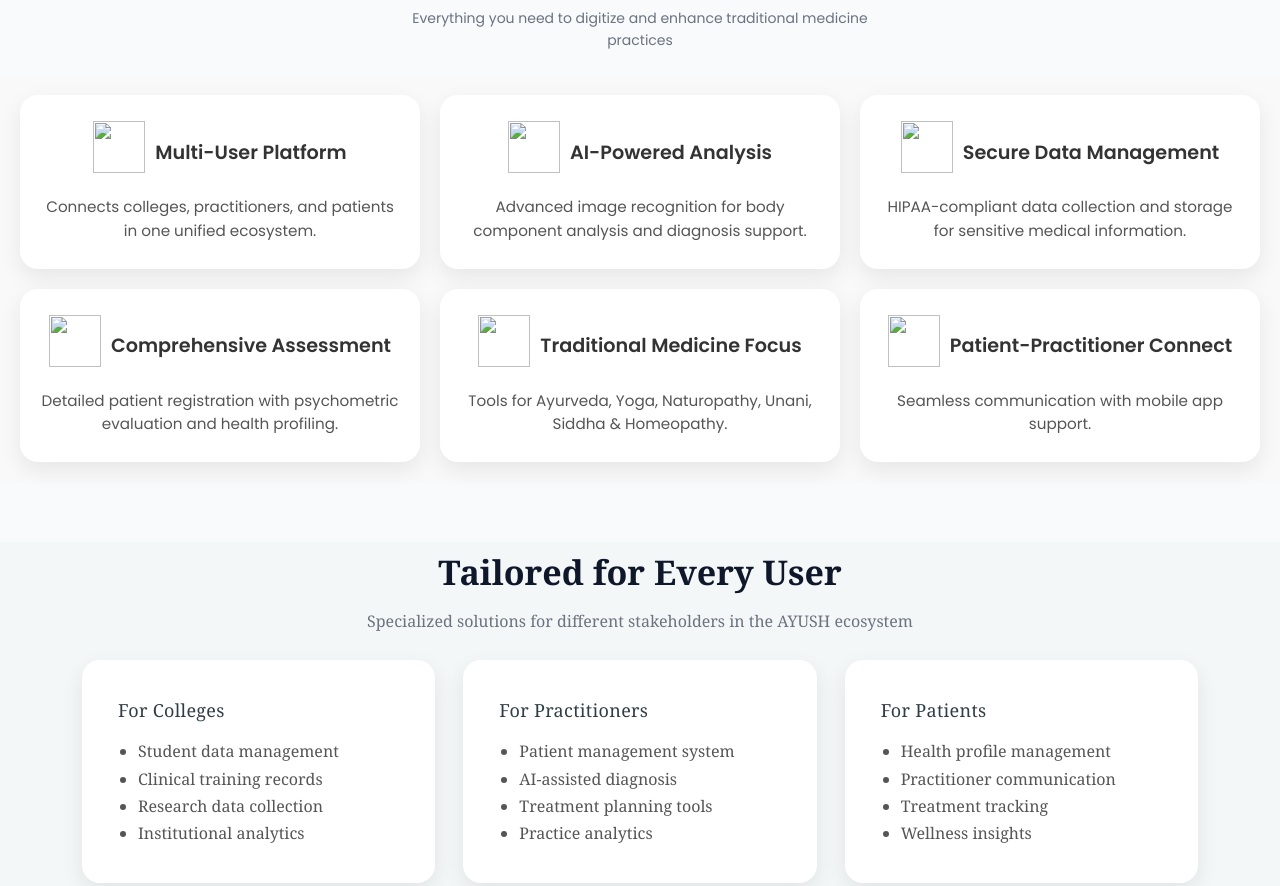
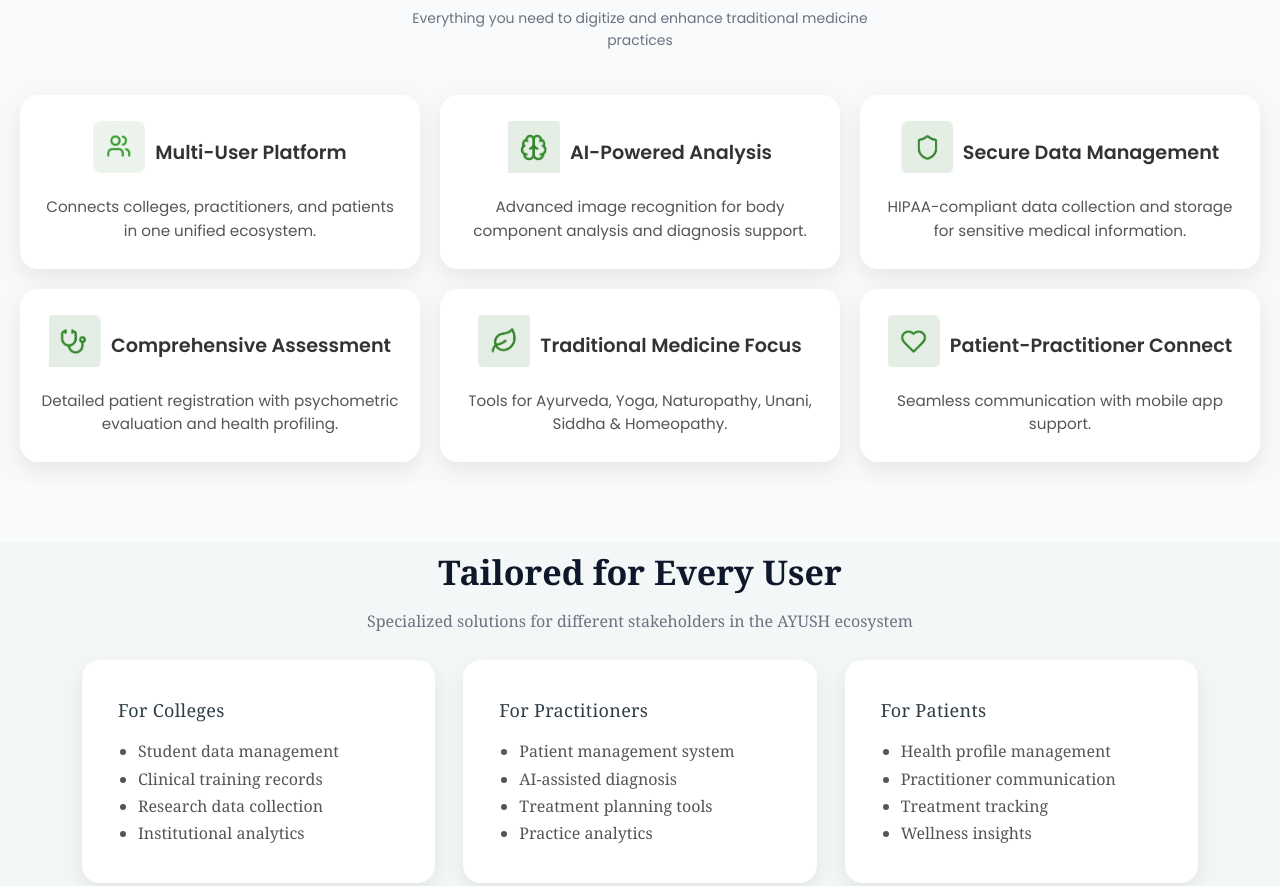
Before and after one commit to Dishagowda01/Dr.-ViKi-Project-, a website: page index.html in a window 1280 px wide. Shown: the part 863-1749 px from the top of the page. Drawn offline with Linux system fonts and the light colour scheme.

Commit message:
Update index.html

```diff
--- a/index.html
+++ b/index.html
@@ -18,7 +18,7 @@
 <!-- ================= NAVBAR ================= -->
 <header class="navbar">
   <div class="container nav-container">
-   <img src="./images/clogo.png" alt="Logo" class="nav-logo">
+   <img src="./clogo.png" alt="Logo" class="nav-logo">
 
 
     <nav class="nav-links">
@@ -87,32 +87,32 @@
 
   <div class="features-grid">
     <div class="feature-card">
-      <h4><img src="./images/person.png" class="feature-icon"> Multi-User Platform</h4>
+      <h4><img src="./person.png" class="feature-icon"> Multi-User Platform</h4>
       <p>Connects colleges, practitioners, and patients in one unified ecosystem.</p>
     </div>
 
     <div class="feature-card">
-      <h4><img src="./Images/brain (1).png" class="feature-icon"> AI-Powered Analysis</h4>
+      <h4><img src="./brain (1).png" class="feature-icon"> AI-Powered Analysis</h4>
       <p>Advanced image recognition for body component analysis and diagnosis support.</p>
     </div>
 
     <div class="feature-card">
-      <h4><img src="./Images/brain (2).png" class="feature-icon"> Secure Data Management</h4>
+      <h4><img src="./brain (2).png" class="feature-icon"> Secure Data Management</h4>
       <p>HIPAA-compliant data collection and storage for sensitive medical information.</p>
     </div>
 
     <div class="feature-card">
-      <h4><img src="./Images/brain (3).png" class="feature-icon"> Comprehensive Assessment</h4>
+      <h4><img src="./brain (3).png" class="feature-icon"> Comprehensive Assessment</h4>
       <p>Detailed patient registration with psychometric evaluation and health profiling.</p>
     </div>
 
     <div class="feature-card">
-      <h4><img src="./Images/brain (4).png" class="feature-icon"> Traditional Medicine Focus</h4>
+      <h4><img src="./brain (4).png" class="feature-icon"> Traditional Medicine Focus</h4>
       <p>Tools for Ayurveda, Yoga, Naturopathy, Unani, Siddha & Homeopathy.</p>
     </div>
 
     <div class="feature-card">
-      <h4><img src="./Images/brain (5).png" class="feature-icon"> Patient-Practitioner Connect</h4>
+      <h4><img src="./brain (5).png" class="feature-icon"> Patient-Practitioner Connect</h4>
       <p>Seamless communication with mobile app support.</p>
     </div>
   </div>
@@ -187,7 +187,7 @@
 <footer class="footer" id="footer">
   <div class="container footer-grid">
     <div class="footer-col">
-      <img src="./Images/clogo.png" class="logo">
+      <img src="./clogo.png" class="logo">
       <p>Revolutionizing traditional medicine through technology and AI</p>
     </div>
 
```
